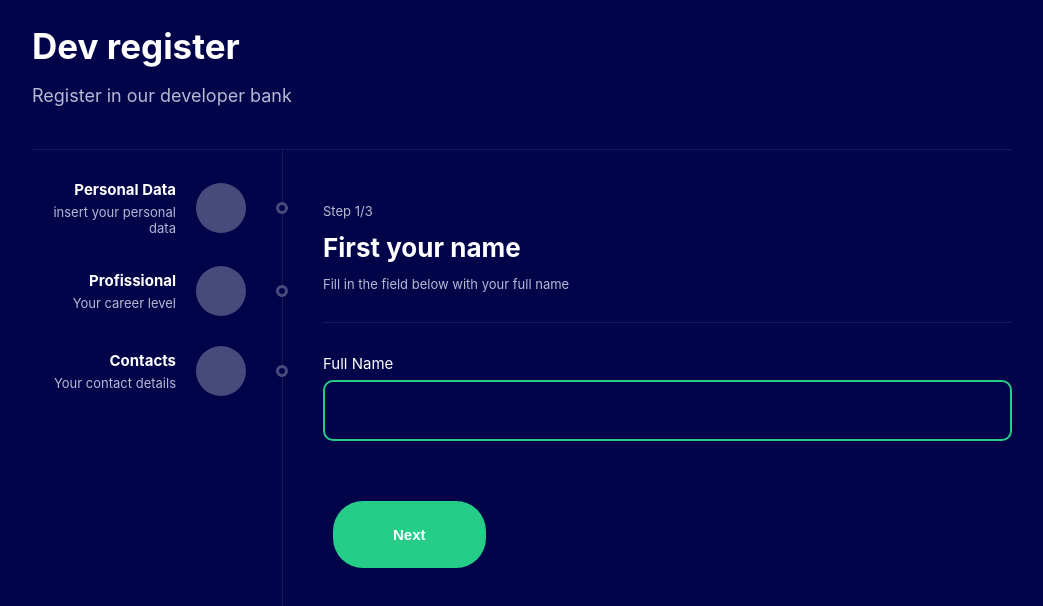
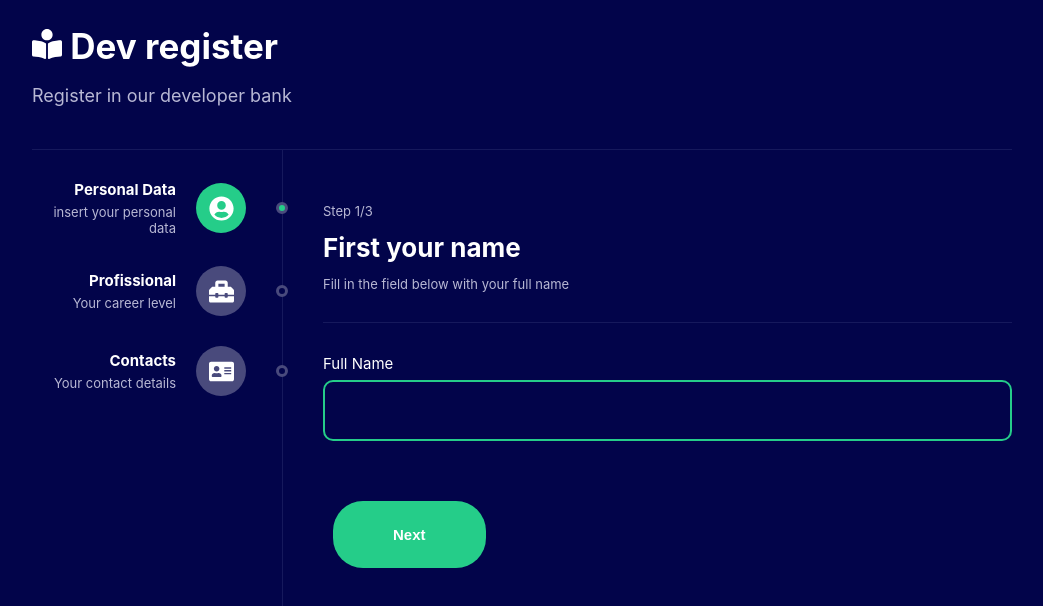
Before and after one commit to raposojoaopaulo/React-multi-step-form, a React (Create React App) app: page / in a window 1280 px wide. Shown: the top 606 px of the page, without its empty margins (118-1161 px from the left). Built offline with nearby package versions, Linux system fonts and the light colour scheme.

Commit message:
create and config sidebar and your styled

```diff
--- a/src/components/Header/index.tsx
+++ b/src/components/Header/index.tsx
@@ -1,10 +1,11 @@
 import React from 'react';
 import * as C from './styles';
+import { FaBookReader } from 'react-icons/fa'
 
 const Header = () => {
   return (
     <C.Container>
-      <h1>Dev register</h1>
+      <h1><FaBookReader color='white' size={30} />  Dev register</h1>
       <p>Register in our developer bank</p>
     </C.Container>
   );
--- a/src/components/SideBarItem/index.tsx
+++ b/src/components/SideBarItem/index.tsx
@@ -1,15 +1,17 @@
 import React from 'react';
 import { Link } from 'react-router-dom';
 import * as C from './styles';
+import { FaUserCircle, FaToolbox, FaAddressCard } from 'react-icons/fa'
 
 type SideBarItemProps = {
   title: string,
   description: string,
   icon: string,
   path: string,
+  active: boolean,
 };
 
-const SideBarItem = ({title, description, icon, path}: SideBarItemProps) => {
+const SideBarItem = ({title, description, icon, path, active}: SideBarItemProps) => {
   return (
     <C.Container>
       <Link to={path}>
@@ -17,10 +19,18 @@ const SideBarItem = ({title, description, icon, path}: SideBarItemProps) => {
           <C.Title>{title}</C.Title>
           <C.Description>{description}</C.Description>
         </C.Info>
-        <C.IconArea>
-
+        <C.IconArea active={active}>
+          { icon === 'profile' &&
+            <FaUserCircle fill='white' size={25} />
+          }
+          { icon === 'toolbox' &&
+            <FaToolbox fill='white' size={25} />
+          }
+          { icon === 'mail' &&
+            <FaAddressCard fill='white' size={25} />
+          }
         </C.IconArea>
-        <C.Point></C.Point>
+        <C.Point active={active}></C.Point>
       </Link>
     </C.Container>
   );
--- a/src/components/SideBarItem/styles.ts
+++ b/src/components/SideBarItem/styles.ts
@@ -30,22 +30,22 @@ export const Description = styled.div`
   color: #B8B8D4;
 `;
 
-export const IconArea = styled.div`
+export const IconArea = styled.div<{ active: boolean; }>`
   width: 50px;
   height: 50px;
   border-radius: 50%;
-  background-color: #494a7c;
+  background-color: ${props => props.active ? '#25CD89' : '#494a7c'};
   display: flex;
   justify-content: center;
   align-items: center;
 `;
 
-export const Point = styled.div`
+export const Point = styled.div<{ active: boolean; }>`
   width: 6px;
   height: 6px;
   border-radius: 50%;
   border: 3px solid #494a7c;
   margin-left: 30px;
   margin-right: -6px;
-  background-color: #02044A;
+  background-color: ${props => props.active ? '#25CD89' : '#02044A'};
 `;
--- a/src/components/Theme/index.tsx
+++ b/src/components/Theme/index.tsx
@@ -2,12 +2,15 @@ import React, { ReactNode } from 'react';
 import * as C from './styles';
 import Header from '../Header';
 import SideBarItem from '../SideBarItem'
+import { useForm } from '../../contexts/FormContext';
 
 type Props = {
   children: ReactNode;
 };
 
 export const Theme = ({ children }: Props) => {
+  const { state } = useForm();
+
   return (
     <C.Container>
       <C.Area>
@@ -19,18 +22,21 @@ export const Theme = ({ children }: Props) => {
               description="insert your personal data"
               icon="profile"
               path="/"
+              active={state.currentStep === 1}
             />
             <SideBarItem
               title="Profissional"
               description="Your career level"
-              icon="book"
+              icon="toolbox"
               path="/step2"
+              active={state.currentStep === 2}
             />
             <SideBarItem
               title="Contacts"
               description="Your contact details"
               icon="mail"
               path="/step3"
+              active={state.currentStep === 3}
             />
           </C.Sidebar>
           <C.Page>
```
